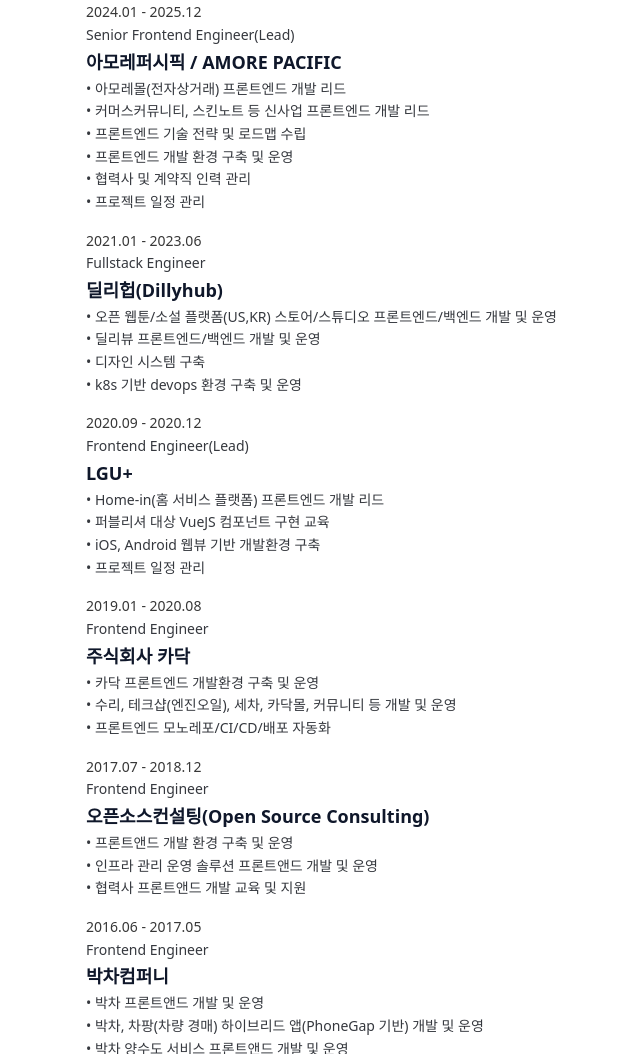
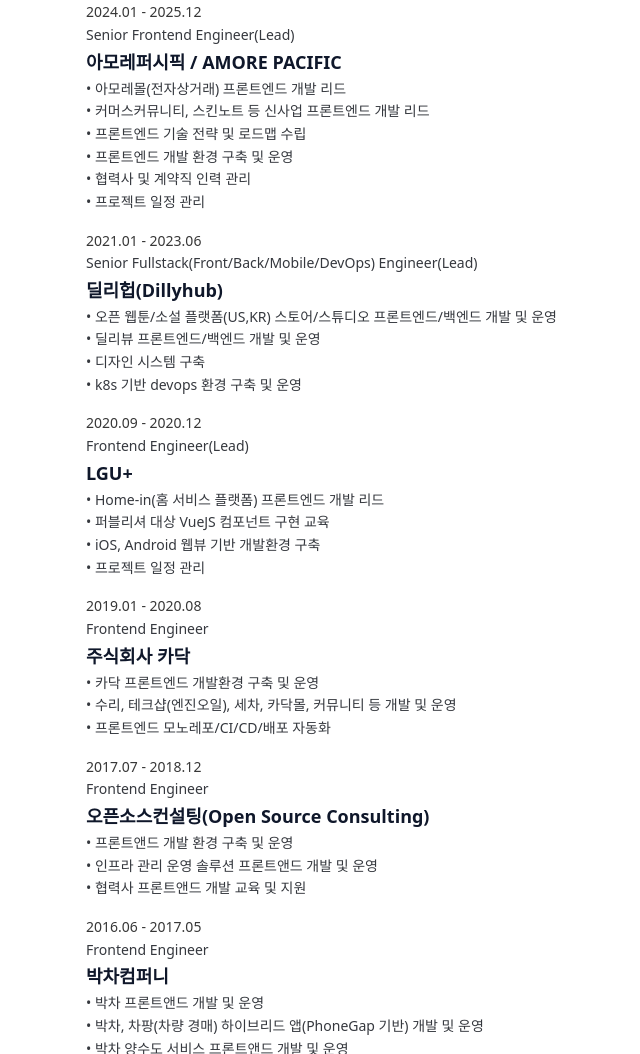
Before and after one commit to majac6/majac6.github.io, a Gatsby site: page /about in a window 1280 px wide. Shown: the part 1395-2449 px from the top of the page, without its empty margins (178-818 px from the left). Built offline with nearby package versions, Linux system fonts and the light colour scheme; Gatsby itself is replaced by a stand-in of ours; some packages are replaced by stand-ins of ours.

Commit message:
딜리헙 포지션 타이틀 변경

```diff
--- a/src/pages/about.js
+++ b/src/pages/about.js
@@ -19,7 +19,7 @@ const CAREERS = [
   },
   {
     company: '딜리헙(Dillyhub)',
-    position: 'Fullstack Engineer',
+    position: 'Senior Fullstack(Front/Back/Mobile/DevOps) Engineer(Lead)',
     period: '2021.01 - 2023.06',
     details: [
       '오픈 웹툰/소설 플랫폼(US,KR) 스토어/스튜디오 프론트엔드/백엔드 개발 및 운영',
--- a/src/pages/professional-experience.js
+++ b/src/pages/professional-experience.js
@@ -160,7 +160,7 @@ const PROFESSIONAL_EXPERIENCES = [
   },
   {
     company: '딜리헙(Dillyhub)',
-    position: 'Fullstack Engineer',
+    position: 'Senior Fullstack(Front/Back/Mobile/DevOps) Engineer(Lead)',
     period: '2021.01 - 2023.06',
     projects: [
       {
```
